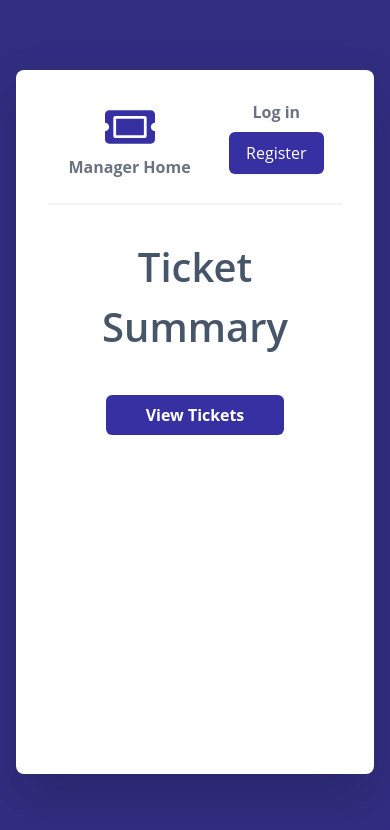
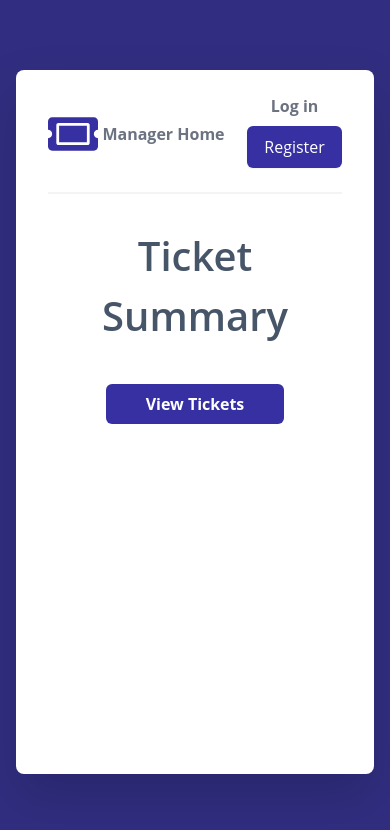
Before and after one commit to LukedeArmas/dearmas-manager, a React (Create React App) app in the folder frontend/: page / in a window 390 px wide. Shown: the top 830 px of the page. Built offline with nearby package versions, Linux system fonts and the light colour scheme.

Commit message:
small header responsive fix

```diff
--- a/frontend/src/components/Header.js
+++ b/frontend/src/components/Header.js
@@ -26,7 +26,7 @@ const Header = () => {
             </Link>
           </div>
             {!user ? (
-                <div className="md:flex items-center justify-end md:flex-1 lg:w-0">
+                <div className="login-container md:flex items-center justify-end md:flex-1 lg:w-0">
                     <Link to='/login' className="btn whitespace-nowrap text-base text-gray-500 hover:text-gray-900 font-bold">
                         Log in
                     </Link>
--- a/frontend/src/index.css
+++ b/frontend/src/index.css
@@ -477,20 +477,17 @@ footer {
   transform: scale(0.98);
 }
 
-@media (min-width: 410px) {
+.btn-register {
+  margin-left: 1.75rem;
+}
+
+@media (max-width: 475px) {
+  .login-container {
+    display: flex;
+    flex-direction: column;
+  }
   .btn-register {
-    margin-left: 0.5rem;
+    margin-top: 0.5rem;
+    margin-left: 0rem;
   }
 }
-
-@media (min-width: 442px) {
-  .btn-register {
-    margin-left: 2rem;
-  }
-}
-
-@media (max-width: 410px) {
-  .btn-register {
-    margin-top: 0.5rem;
-  }
-}
--- a/frontend/src/pages/Home.js
+++ b/frontend/src/pages/Home.js
@@ -1,5 +1,4 @@
 import { Link } from 'react-router-dom'
-import { FaTicketAlt } from 'react-icons/fa'
 
 const Home = () => {
   return (
```
